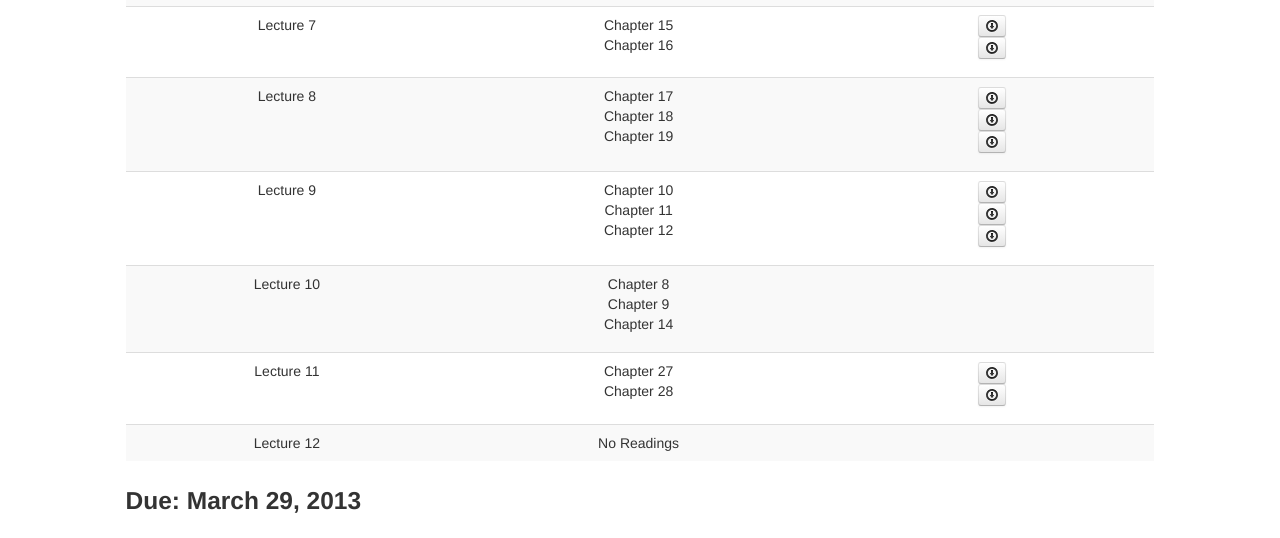
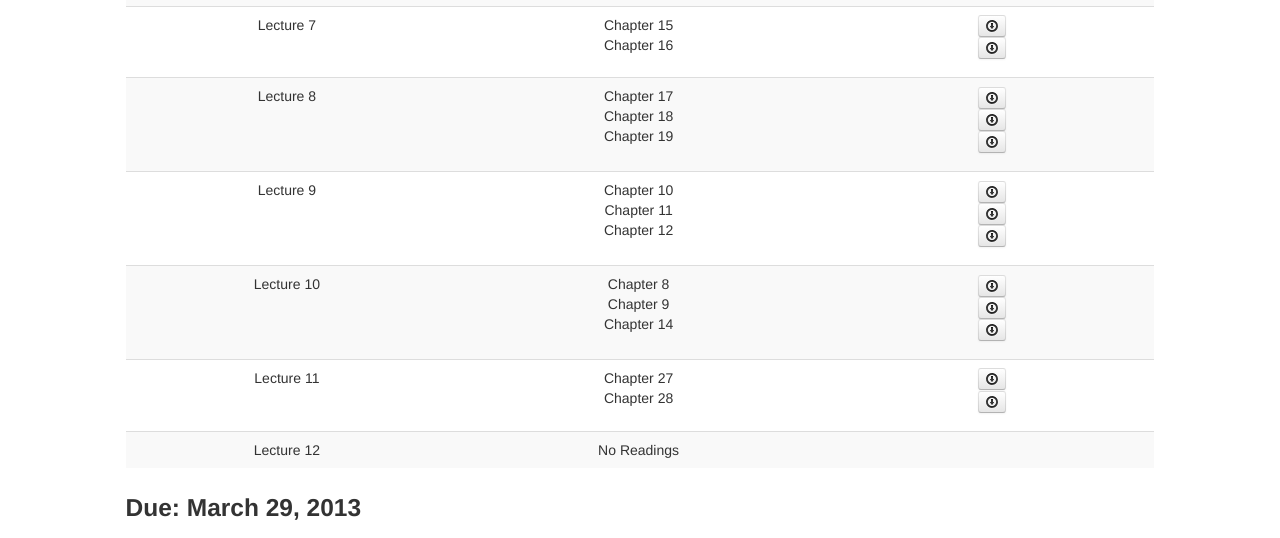
Before and after one commit to pirave/PSYB45, a plain HTML site: page index.html in a window 1280 px wide. Shown: the part 322-860 px from the top of the page. Drawn offline with Linux system fonts and the light colour scheme.

Commit message:
Adding Chapters 8, 9 & 14

```diff
--- a/index.html
+++ b/index.html
@@ -208,6 +208,9 @@
 							  </td>
 							  <td>
 								<ul class="unstyled">
+									<li><a class="btn btn-mini" href="notes/CH8.pdf"><i class="icon-download dl"></i></a></li>
+									<li><a class="btn btn-mini" href="notes/CH9.pdf"><i class="icon-download dl"></i></a></li>
+									<li><a class="btn btn-mini" href="notes/CH14.pdf"><i class="icon-download dl"></i></a></li>
 								</ul>
 							  </td>
 							</tr>
```
Also changed, not shown: 3 other files.
